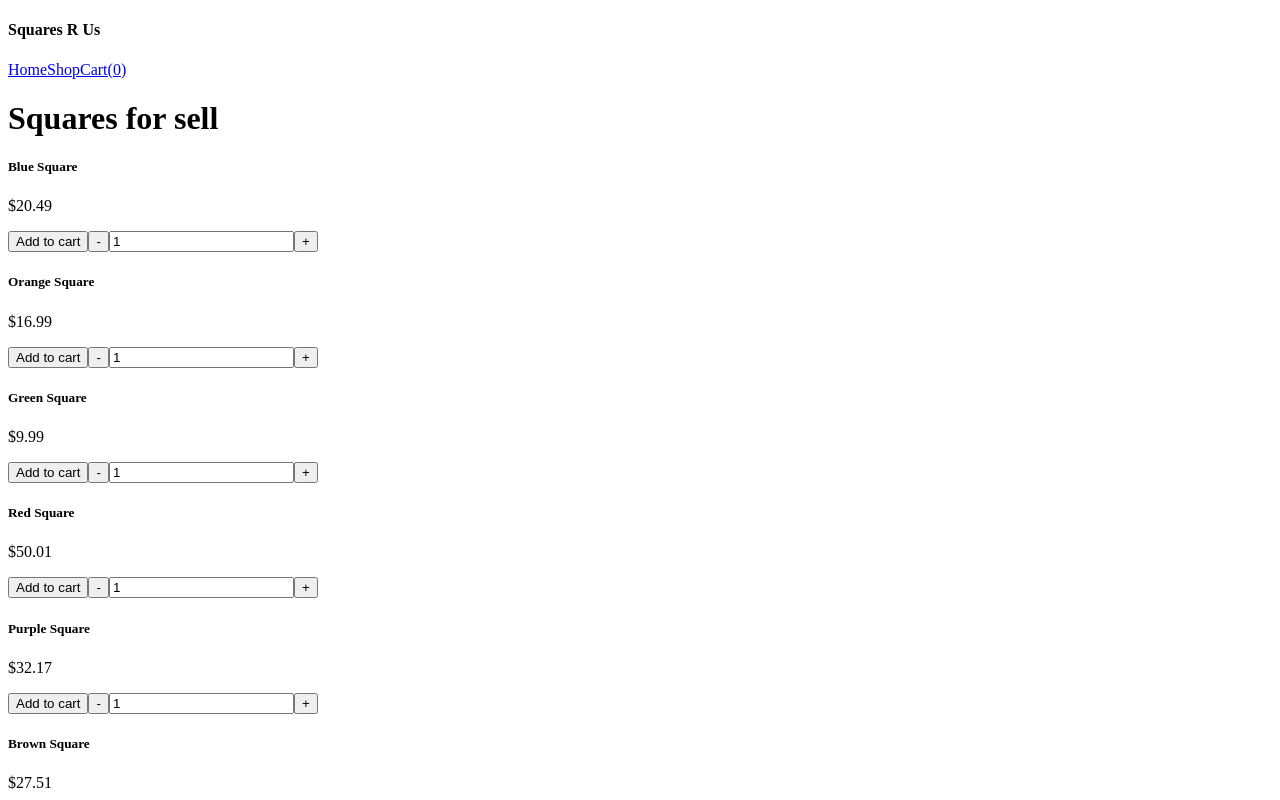
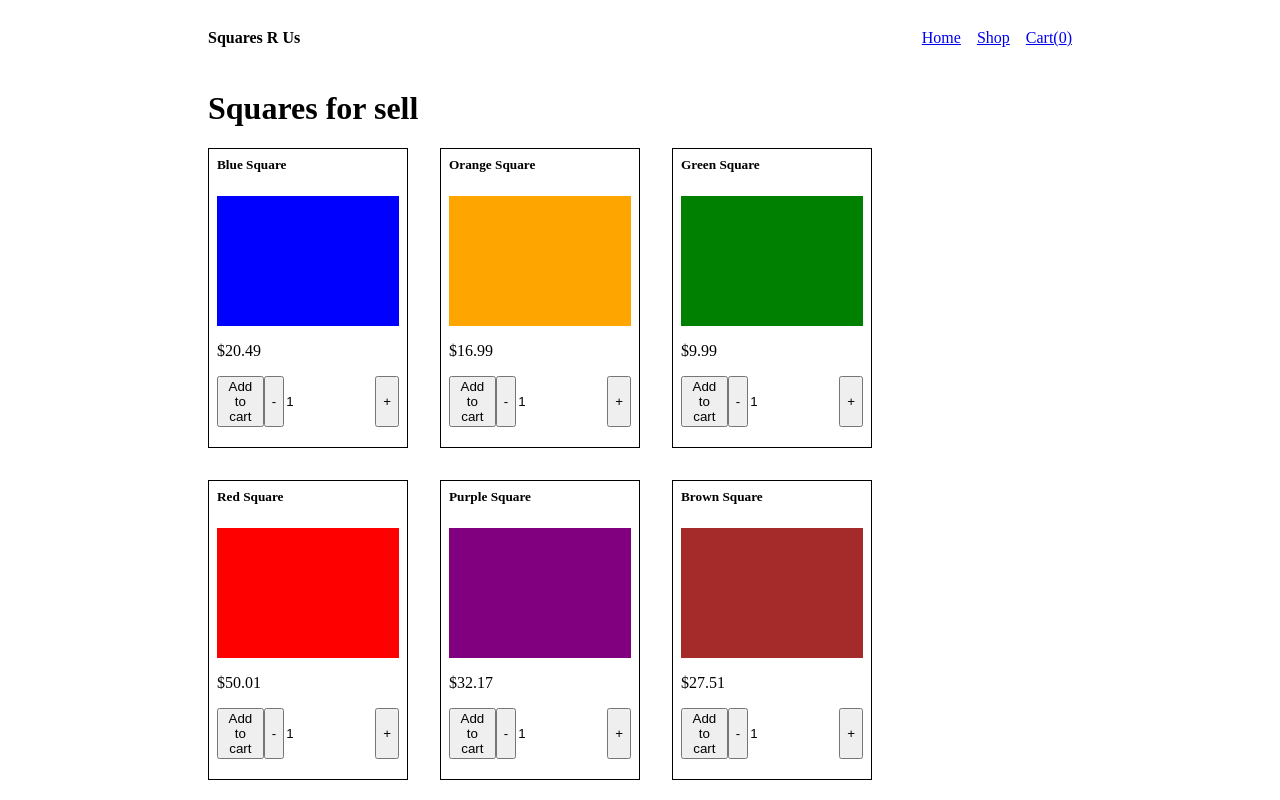
Before and after one commit to ColdBlood237/odin-shopping-cart, a React (Create React App) app: page /shop in a window 1280 px wide. Shown: the top 800 px of the page. Built offline with nearby package versions, Linux system fonts and the light colour scheme.

Commit message:
Style the app

```diff
--- a/src/App.js
+++ b/src/App.js
@@ -5,6 +5,7 @@ import Home from "./Home";
 import Shop from "./Shop";
 import Cart from "./Cart";
 import Troll from "./Troll";
+import "./styles.css";
 
 function App() {
   const [cart, setCart] = useState([]);
@@ -13,9 +14,11 @@ function App() {
     <BrowserRouter>
       <div className="navbar">
         <h4>Squares R Us</h4>
-        <Link to="/">Home</Link>
-        <Link to="/shop">Shop</Link>
-        <Link to="/cart">Cart({cart.length})</Link>
+        <div className="nav-btns">
+          <Link to="/">Home</Link>
+          <Link to="/shop">Shop</Link>
+          <Link to="/cart">Cart({cart.length})</Link>
+        </div>
       </div>
 
       <Routes>
--- a/src/Cart.js
+++ b/src/Cart.js
@@ -15,6 +15,7 @@ function Cart({ cart, setCart }) {
   return (
     <>
       <h1>Cart</h1>
+      <div className="products-wrapper">
         {cart.map((p) => {
           return (
             <ProductInCart
@@ -29,6 +30,7 @@ function Cart({ cart, setCart }) {
             />
           );
         })}
+      </div>
       <p>Total: ${calculateTotal()}</p>
       <button>
         <Link to="/troll">Buy Squares</Link>
--- a/src/Product.js
+++ b/src/Product.js
@@ -11,6 +11,7 @@ function Product({ id, name, color, price, cart, setCart }) {
         {
           id,
           name,
+          color,
           price,
           quantity: quantity,
         },
@@ -23,7 +24,6 @@ function Product({ id, name, color, price, cart, setCart }) {
   function inCart() {
     let inCart = false;
     cart.forEach((product) => {
-      console.log(product.name, name);
       if (product.name === name) inCart = true;
     });
     return inCart;
@@ -53,7 +53,7 @@ function Product({ id, name, color, price, cart, setCart }) {
   return (
     <div className="product-card">
       <h5 className="product-name">{name}</h5>
-      <div className={color}></div>
+      <div className="img-placeholder" style={{ backgroundColor: color }}></div>
       <p className="product-price">${price}</p>
       <form onSubmit={addToCart}>
         <button type="submit">Add to cart</button>
--- a/src/ProductInCart.js
+++ b/src/ProductInCart.js
@@ -1,12 +1,17 @@
-function ProductInCart({ id, name, color, price, quantity, cart, setCart }) {
+function ProductInCart({ name, color, price, quantity, cart, setCart }) {
   function clickHandler() {
     setCart(cart.filter((p) => p.name !== name));
   }
 
+  console.log(color);
+
   return (
     <div className="product-in-cart">
       <h5 className="product-name">{name}</h5>
-      <div className={color}></div>
+      <div
+        className="img-in-cart-placeholder"
+        style={{ backgroundColor: color }}
+      ></div>
       <p className="product-price">${price}</p>
       <p className="product-quantity">{quantity}</p>
       <button type="button" onClick={clickHandler}>
--- a/src/Shop.js
+++ b/src/Shop.js
@@ -62,6 +62,7 @@ function Shop({ cart, setCart }) {
   return (
     <>
       <h1>Squares for sell</h1>
+      <div className="products-wrapper">
         {products.map((p) => {
           return (
             <Product
@@ -75,6 +76,7 @@ function Shop({ cart, setCart }) {
             />
           );
         })}
+      </div>
     </>
   );
 }
--- /dev/null
+++ b/src/styles.css
@@ -0,0 +1,76 @@
+#root {
+  padding: 0 200px;
+}
+
+input::-webkit-outer-spin-button,
+input::-webkit-inner-spin-button {
+  /* display: none; <- Crashes Chrome on hover */
+  -webkit-appearance: none;
+  margin: 0; /* <-- Apparently some margin are still there even though it's hidden */
+}
+
+input[type="number"] {
+  -moz-appearance: textfield; /* Firefox */
+}
+
+.navbar {
+  display: flex;
+  justify-content: space-between;
+  align-items: center;
+}
+
+.nav-btns {
+  display: flex;
+  gap: 16px;
+}
+
+.product-card {
+  box-sizing: border-box;
+  border: 1px solid black;
+  padding: 8px;
+  height: 300px;
+  width: 200px;
+}
+
+.product-card h5 {
+  margin-top: 0;
+}
+
+.product-card form {
+  display: flex;
+}
+
+.product-card input {
+  border: 0;
+  width: 100%;
+}
+
+.img-placeholder {
+  height: 130px;
+}
+
+.products-wrapper {
+  width: fit-content;
+  display: grid;
+  grid-template-columns: auto auto auto;
+  gap: 32px;
+}
+
+.product-in-cart {
+  box-sizing: border-box;
+  border: 1px solid black;
+  padding: 8px;
+  height: 220px;
+  width: 150px;
+  display: flex;
+  flex-direction: column;
+}
+
+.product-in-cart h5 {
+  margin-top: 0px;
+}
+
+.img-in-cart-placeholder {
+  height: 50px;
+  width: 50px;
+}
```
Lines whose indentation alone changed are shown as unchanged.
